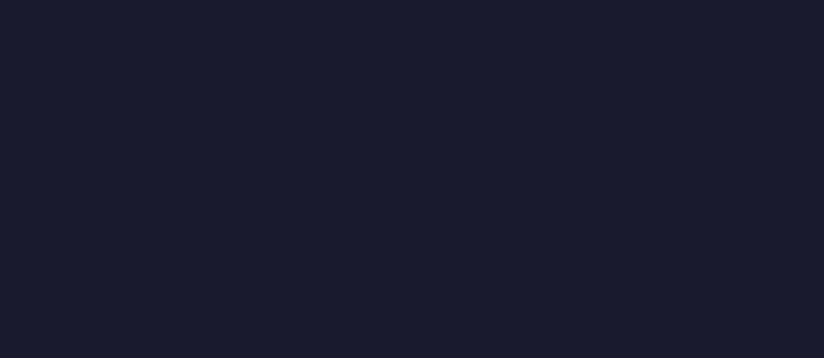
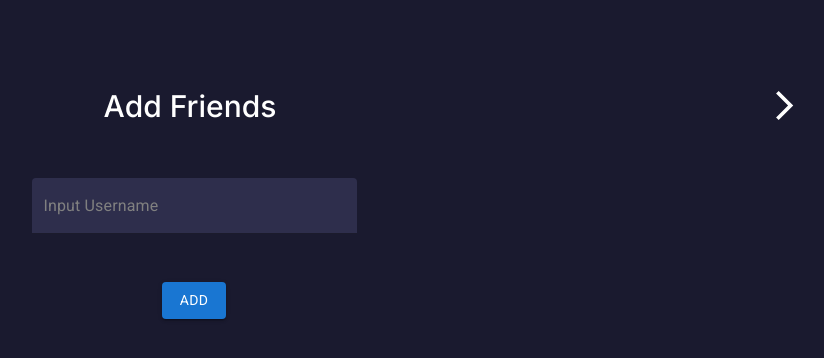
Before and after one commit to KihyeokK/RecordBreaker, a React (Create React App) app in the folder frontend/: page /addFriends in a window 1280 px wide. Before the commit this address had no page. Shown: the top 358 px of the page, without its empty margins (446-1270 px from the left). Built offline with nearby package versions, Linux system fonts and the light colour scheme.

Commit message:
addFriends

```diff
--- /dev/null
+++ b/frontend/src/Components/AddFriends/AddFriendsComponent.js
@@ -0,0 +1,68 @@
+import React from 'react';
+import { Box, Button } from '@mui/material';
+import TextField from '@mui/material/TextField';
+import AddFriendsHeader from './AddFriendsHeader';
+import AddFriendsList from './AddFriendsList';
+
+const AddFriendsComponent = (props) => {
+  const handleAddFriendSubmit = () => {
+    // Add logic to handle the submit action
+    console.log('Submit button clicked');
+  };
+
+  return (
+    <Box
+      sx={{
+        display: 'flex',
+        flexDirection: 'column', // Make the container a column
+        // alignItems: 'center', // Center content horizontally
+        fontSize: '30px',
+        fontFamily: 'Inter',
+        mt: 6,
+        pb: 2,
+      }}
+    >
+      <AddFriendsHeader />
+      <Box
+      sx={{
+        display: 'flex',
+        flexDirection: 'column', // Make the container a column
+        alignItems: 'center', // Center content horizontally
+        fontSize: '30px',
+        fontFamily: 'Inter',
+        mt: 6,
+        pb: 2,
+      }}>
+        <TextField
+            id="filled-search"
+            label="Input Username"
+            type="search"
+            variant="filled"
+            InputProps={{
+            style: {
+                color: 'white', // Text color
+                backgroundColor: '#2E2E4C', // Lighter background color
+                width: "325px",
+            },
+            }}
+            InputLabelProps={{
+            style: {
+                color: 'grey', // Grey color for the instruction text
+            },
+            }}
+        />
+        <Button
+            variant="contained"
+            color="primary"
+            onClick={handleAddFriendSubmit}
+            sx={{ mt: 2 , mt: 6 , width: "40px"}}
+        >
+            Add
+        </Button>
+      </Box>
+
+    </Box>
+  );
+};
+
+export default AddFriendsComponent;
--- /dev/null
+++ b/frontend/src/Components/AddFriends/AddFriendsHeader.js
@@ -0,0 +1,30 @@
+import React from 'react';
+import { Box } from '@mui/material';
+import ArrowForwardIosIcon from '@mui/icons-material/ArrowForwardIos';
+import { Link } from 'react-router-dom';
+
+const AddFriendsHeader = () => {
+  return (
+    <Box
+      sx={{
+        display: "flex",
+        justifyContent: "space-between",
+        fontFamily: "Inter",
+        // alignItems: "center",
+        mt: 5,
+        ml: 3,
+        mr: 4,
+        mb: 0,
+      }}
+    >
+      <div style={{width: 35}}> </div>
+      <div> Add Friends</div>
+
+      <Link to="/feed" style={{ color: "white", textDecoration: "inherit" }}>
+        <ArrowForwardIosIcon sx={{color: "white", fontSize:"35px", margin: 0}} />
+      </Link>
+    </Box>
+  );
+};
+
+export default AddFriendsHeader;
--- /dev/null
+++ b/frontend/src/Components/AddFriends/AddFriendsList.js
@@ -0,0 +1,19 @@
+import React from 'react';
+
+const AddFriendsList = ({ friends, addFriend }) => {
+    return (
+        <div>
+        <h3>Friends List</h3>
+        <ul>
+            {friends.map((friend, index) => (
+            <li key={index}>
+                {friend.name}
+                <button onClick={() => addFriend(friend)}>Add Friend</button>
+            </li>
+            ))}
+        </ul>
+        </div>
+    );
+};
+
+export default AddFriendsList;
--- a/frontend/src/Components/Feed/FeedHeader.js
+++ b/frontend/src/Components/Feed/FeedHeader.js
@@ -27,7 +27,7 @@ const FeedHeader = (props) => {
           <ArrowBackIosIcon style={{ padding: 0, marginLeft: "10px", fontSize: "25px",  }}></ArrowBackIosIcon>
         </Box>
       ) : (
-        <Link to="/" style={{ color: "white", textDecoration: "inherit" }}>
+        <Link to="/addFriends" style={{ color: "white", textDecoration: "inherit" }}>
           <PersonAddIcon style={{ fontSize: "35px" }}></PersonAddIcon>
         </Link>
       )}
--- a/frontend/src/RouterComponent.js
+++ b/frontend/src/RouterComponent.js
@@ -2,7 +2,8 @@ import React from "react";
 import { BrowserRouter, Route, Router, Routes } from "react-router-dom";
 import Login from "./Components/Login/LoginComponent";
 import FeedComponent from "./Components/Feed/FeedComponent";
-import GroupComponent from "./Components/Group/GroupComponent"
+import AddFriendsComponent from "./Components/AddFriends/AddFriendsComponent";
+import GroupComponent from "./Components/Group/GroupComponent";
 import GroupDetailComponent from "./Components/GroupDetail/GroupDetailComponent"
 
 const RouterComponent = () => {
@@ -12,7 +13,8 @@ const RouterComponent = () => {
         <Route path="/" element={<Login />} />
         <Route path="/feed" element={<FeedComponent />} />
         <Route path="/groups" element={<GroupComponent />} />
-        <Route path="/groups/:groupId" element={<GroupDetailComponent />} />
+        <Route path="/addFriends" element={<AddFriendsComponent />} />
+        {/* <Route path="/profile" element={<UserProfileComponent />} /> */}
       </Routes>
     </BrowserRouter>
   );
```
Also changed, not shown: frontend/src/Components/AddFriends/AddFriend.js (added, +11 -0 lines).
